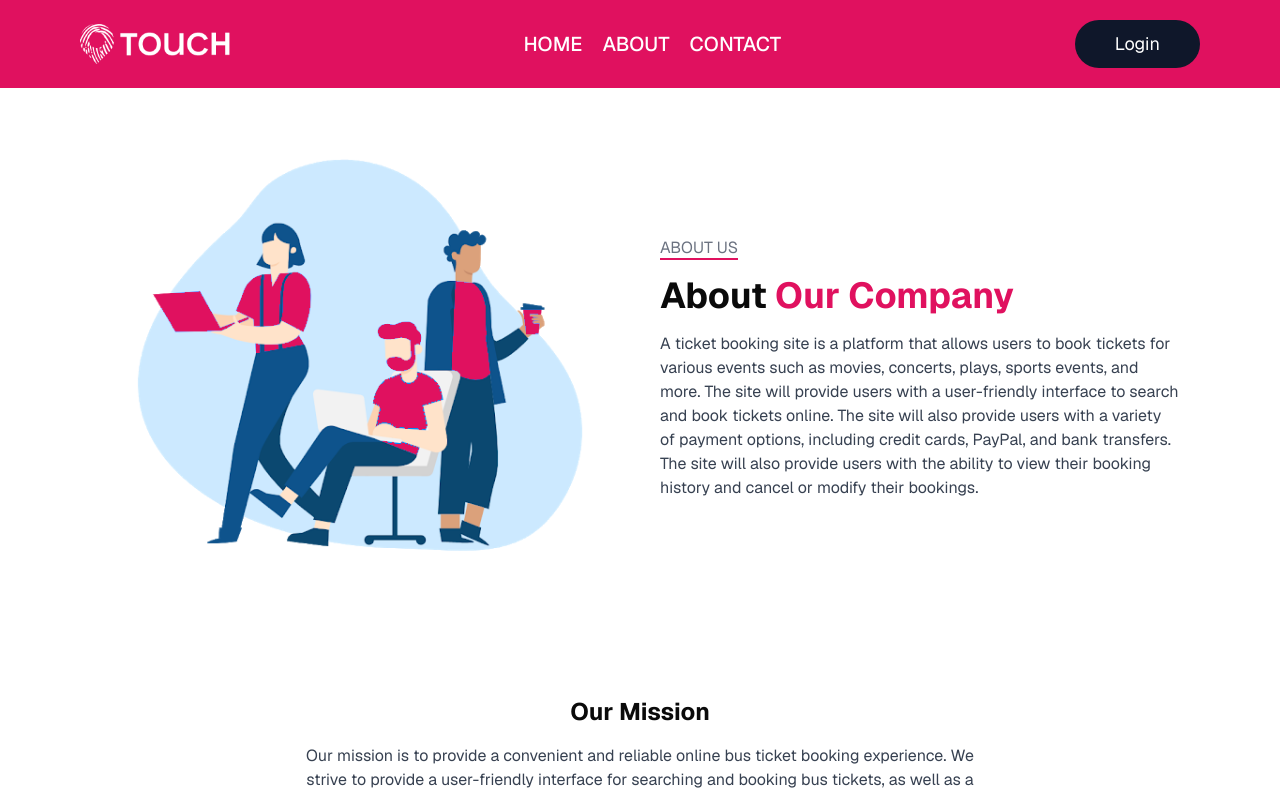
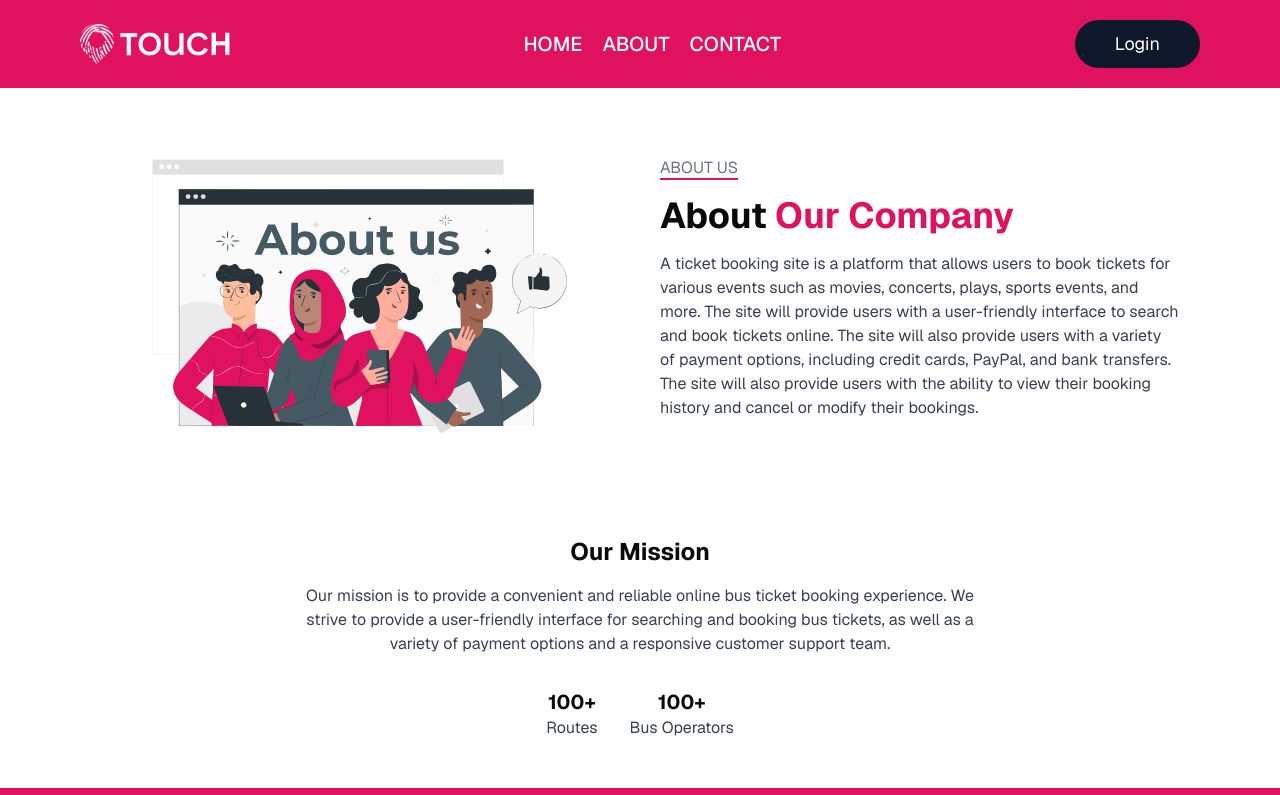
Before and after one commit to Mr-Rafiqul-Islam/ticketing-site, a Next.js app: page /about in a window 1280 px wide. Shown: the top 795 px of the page. Built offline with nearby package versions, Linux system fonts and the light colour scheme.

Commit message:
about page updated

```diff
--- a/app/(website)/(pages)/about/page.tsx
+++ b/app/(website)/(pages)/about/page.tsx
@@ -8,7 +8,7 @@ function AboutPage() {
         <div className="sm:flex items-center max-w-screen-xl">
           <div className="sm:w-1/2 p-10">
             <div className="image object-center text-center">
-              <Image src="/about.png" alt="About" className=" !aspect-auto" width={100000} height={100000} />
+              <Image src="/about.svg" alt="About" className=" !aspect-auto" width={100000} height={100000} />
             </div>
           </div>
           <div className="sm:w-1/2 p-5">
```
Also changed, not shown: public/about.svg (added).
